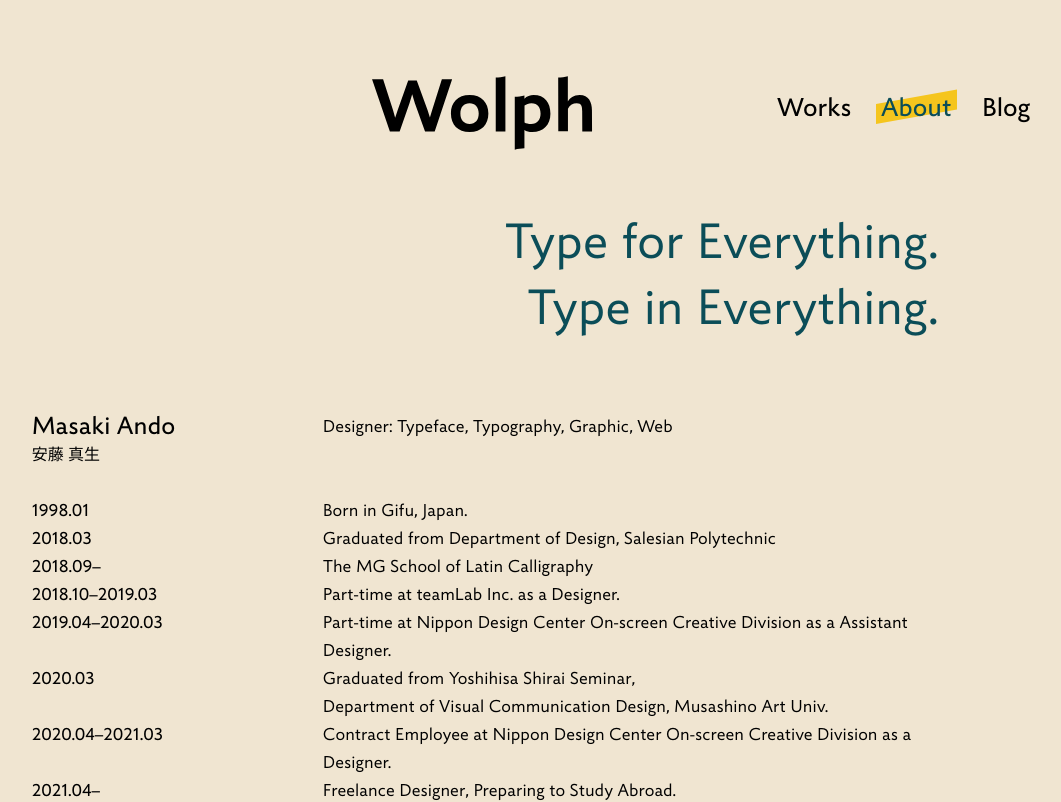
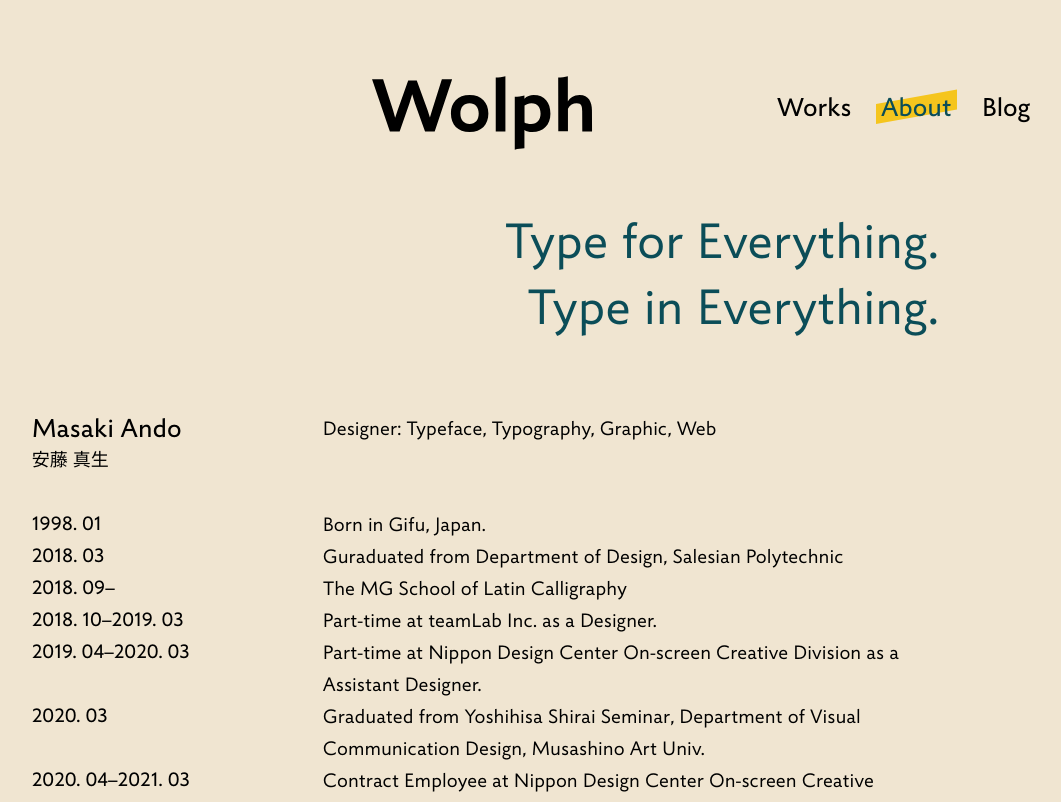
Before and after one commit to blacktails2/WolphRenew21, a Next.js app: page /about in a window 1280 px wide. Shown: the top 802 px of the page, without its empty margins (155-1216 px from the left). Built offline with nearby package versions, Linux system fonts and the light colour scheme.

Commit message:
配列をabout使った

```diff
--- a/components/layout.js
+++ b/components/layout.js
@@ -3,17 +3,22 @@ import Head from 'next/head'
 import Menus from '../components/menus'
 import Footer from '../components/footer'
 
-function Layout({ children }) {
+function Layout(props) {
+  const { title, children } = props
+  const siteTitle = "Wolph"
   return (
   <Home>
-      <Menus/>
-      {children}
-      <Footer/>
+    <Head>
+        <title>{title} « {siteTitle}</title>
+        <link rel='icon' href='/favicon.ico'/>
+    </Head>
+    <Menus/>
+    {children}
+    <Footer/>
   </Home>
   )}
 
 export default Layout
 
 const Home = styled.div`
-background-color: #F0E5D1;
 `;
--- /dev/null
+++ b/pages/_document.js
@@ -0,0 +1,22 @@
+import Document, { Html, Head, Main, NextScript } from 'next/document';
+
+class MyDocument extends Document {
+  static async getInitialProps(ctx) {
+    const initialProps = await Document.getInitialProps(ctx);
+    return { ...initialProps };
+  }
+
+  render() {
+    return (
+      <Html lang="ja">
+        <Head />
+        <body>
+          <Main />
+          <NextScript />
+        </body>
+      </Html>
+    );
+  }
+}
+
+export default MyDocument;
--- a/pages/about.js
+++ b/pages/about.js
@@ -6,13 +6,43 @@ import Footer from '../components/footer'
 import Container from '../components/container'
 import Image from 'next/image'
 
+const carriers = [
+  { year: '1998. 01', detail: 'Born in Gifu, Japan.' },
+  { year: '2018. 03', detail: 'Guraduated from Department of Design, Salesian Polytechnic' },
+  { year: '2018. 09–', detail: 'The MG School of Latin Calligraphy' },
+  { year: '2018. 10–2019. 03', detail: 'Part-time at teamLab Inc. as a Designer.' },
+  { year: '2019. 04–2020. 03', detail: 'Part-time at Nippon Design Center On-screen Creative Division as a Assistant Designer.' },
+  { year: '2020. 03', detail: 'Graduated from Yoshihisa Shirai Seminar, Department of Visual Communication Design, Musashino Art Univ.' },
+  { year: '2020. 04–2021. 03', detail: 'Contract Employee at Nippon Design Center On-screen Creative Division as a Designer.' },
+  { year: '2021. 04–Now', detail: 'Freelance Designer, Preparing to Study Abroad.' },
+];
+
+const History = ({ year, detail }) => (
+  <div className='columns is-variable is-8'>
+    <div className='column is-3 is-offset-1'>
+      <h5 className='introduce__subhead'>{year}</h5>
+    </div>
+    <div className='column is-7'>
+      <p className='introduce__body'>{detail}</p>
+    </div>
+  </div>
+);
+
+const AboutMe = () => {
+  return (
+  <div>
+    {
+      carriers.map((carrier) => (
+        <History year={carrier.year} detail={carrier.detail} />
+      ))
+      }
+      </div>
+  );
+};
+
 export default function About() {
   return (
-    <Layout>
-      <>
-        <title>Wolph</title>
-        <link rel="icon" href="/favicon.ico" />
-      </>
+    <Layout title="About">
         <StyledAbout>
           <Container>
             <div className='about'>
@@ -34,88 +64,8 @@ export default function About() {
                   </div>
                 </div>
                 <div className="introduce__space"></div>
-                <div className='columns is-variable is-8'>
-                  <div className='column is-3 is-offset-1'>
-                    <h5 className='introduce__subhead'>1998.01</h5>
-                  </div>
-                  <div className='column is-7'>
-                    <p className='introduce__body'>
-                      Born in Gifu, Japan.
-                    </p>
-                  </div>
-                </div>
-                <div className='columns is-variable is-8'>
-                  <div className='column is-3 is-offset-1'>
-                    <h5 className='introduce__subhead'>2018.03</h5>
-                  </div>
-                  <div className='column is-7'>
-                    <p className='introduce__body'>
-                      Graduated from Department of Design, Salesian Polytechnic
-                    </p>
-                  </div>
-                </div>
-                <div className='columns is-variable is-8'>
-                  <div className='column is-3 is-offset-1'>
-                    <h5 className='introduce__subhead'>2018.09–</h5>
-                  </div>
-                  <div className='column is-7'>
-                    <p className='introduce__body'>
-                      The MG School of Latin Calligraphy
-                    </p>
-                  </div>
-                </div>
-                <div className='columns is-variable is-8'>
-                  <div className='column is-3 is-offset-1'>
-                    <h5 className='introduce__subhead'>2018.10–2019.03</h5>
-                  </div>
-                  <div className='column is-7'>
-                    <p className='introduce__body'>
-                      Part-time at teamLab Inc. as a Designer.
-                    </p>
-                  </div>
-                </div>
-                <div className='columns is-variable is-8'>
-                  <div className='column is-3 is-offset-1'>
-                    <h5 className='introduce__subhead'>2019.04–2020.03</h5>
-                  </div>
-                  <div className='column is-7'>
-                    <p className='introduce__body'>
-                      Part-time at Nippon Design Center On-screen Creative Division as a Assistant Designer.
-                    </p>
-                  </div>
-                </div>
-                <div className='columns is-variable is-8'>
-                  <div className='column is-3 is-offset-1'>
-                    <h5 className='introduce__subhead'>2020.03</h5>
-                  </div>
-                  <div className='column is-7'>
-                    <p className='introduce__body'>
-                    Graduated from Yoshihisa Shirai Seminar, <br />
-                    Department of Visual Communication Design, Musashino Art Univ.
-                    </p>
-                  </div>
-                </div>
-                <div className='columns is-variable is-8'>
-                  <div className='column is-3 is-offset-1'>
-                    <h5 className='introduce__subhead'>2020.04–2021.03</h5>
-                  </div>
-                  <div className='column is-7'>
-                    <p className='introduce__body'>
-                      Contract Employee at Nippon Design Center On-screen Creative Division as a Designer.
-                    </p>
-                  </div>
-                </div>
-                <div className='columns is-variable is-8'>
-                  <div className='column is-3 is-offset-1'>
-                    <h5 className='introduce__subhead'>2021.04–</h5>
-                  </div>
-                  <div className='column is-7'>
-                    <p className='introduce__body'>
-                      Freelance Designer, Preparing to Study Abroad.
-                    </p>
-                  </div>
-              </div>
-              <div className="introduce__space"></div>
+                <AboutMe/>
+                <div className="introduce__space"></div>
                 <div className='columns is-variable is-8'>
                   <div className='column is-3 is-offset-1'>
                     <h5 className='introduce__subhead'>Contact</h5>
@@ -198,31 +148,31 @@ const StyledAbout = styled.div`
 .introduce{
   margin-top: 84px;
   &__head{
-    font-size: 23px;
+    font-size: 24px;
     font-family: 'Koga Sans Medium', sans-serif;
-    line-height: 28px;
+    line-height: 32px;
     @media (min-width:1408px){
-      font-size: 27px;
-      line-height: 32px;
+      font-size: 32px;
+      line-height: 36px;
     }
   }
   &__subhead{
-    font-size: 16px;
+    font-size: 18px;
     font-family: 'Koga Sans Medium', TazuganeGothicStdN-Medium, sans-serif;
-    line-height: 28px;
+    line-height: 32px;
     font-feature-settings: "tnum";
     @media (min-width:1408px){
-      font-size: 21px;
-      line-height: 32px;
+      font-size: 24px;
+      line-height: 36px;
     }
   }
   &__body{
-    font-size: 16px;
+    font-size: 18px;
     font-family: 'Koga Sans Regular', TazuganeGothicStdN-Book, sans-serif;
-    line-height:28px;
+    line-height:32px;
     @media (min-width:1408px){
-      font-size: 21px;
-      line-height: 32px;
+      font-size: 24px;
+      line-height: 36px;
     }
     &--link{
       transition: all 0.4s cubic-bezier(0.42, 0, 0.58, 1);
@@ -253,17 +203,16 @@ const StyledAbout = styled.div`
     }
   }
   &__photo{
-    margin-top: -28px;
+    margin-top: -32px;
     @media (min-width:1408px){
-      font-size: 21px;
-      line-height: 32px;
+      margin-top: -36px;
     }
   }
   &__logo{
     margin-top: 84px;
   }
   &__space{
-    height: 28px;
+    height: 32px;
   }
 }
 `
--- a/styles/globals.scss
+++ b/styles/globals.scss
@@ -27,6 +27,7 @@
   font-family: Koga Sans Medium;
   src: url(../public/assets/KogaSansText-Medium.woff2) format("woff2");
 }
+
 @font-face {
   font-family: Koga Sans Semi Bold;
   src: url(../public/assets/KogaSansText-SemiBold.woff2) format("woff2");
@@ -39,7 +40,12 @@ body {
   font-family: 'Koga Sans Regular', TazuganeGothicStdN-Book, sans-serif;
   font-feature-settings: 'ss01';
 }
-.column{
+
+:root {
+  background-color: #F0E5D1;
+}
+
+.column {
   padding-top: 0;
   padding-bottom: 0;
 }
```
Also changed, not shown: public/assets/logo.svg.
